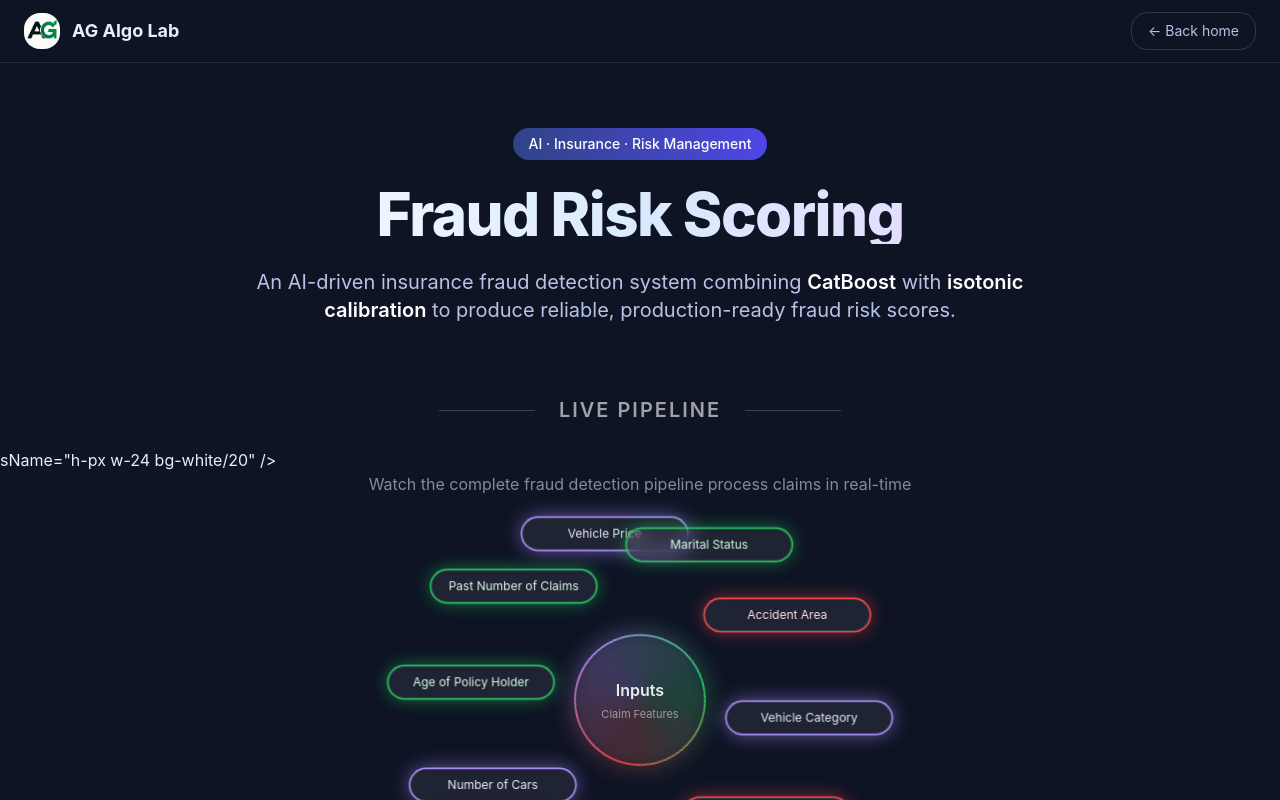
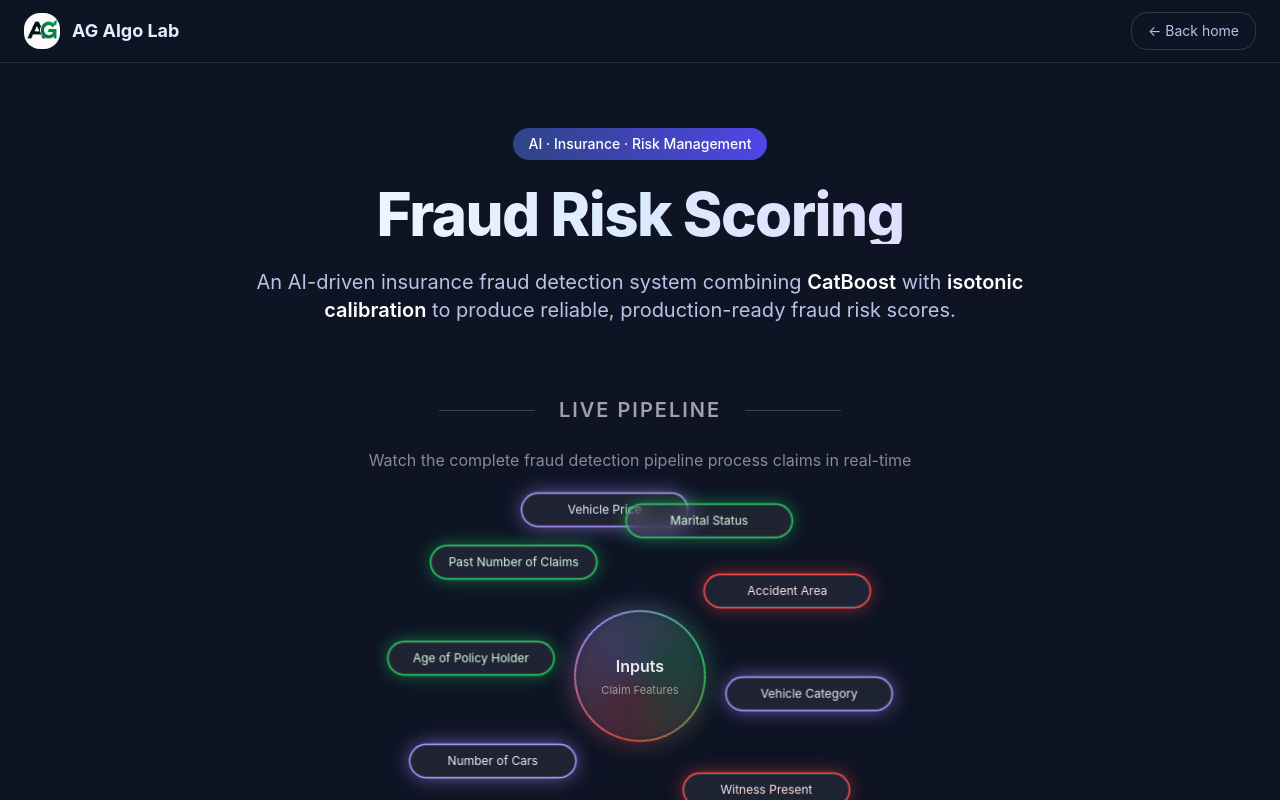
Before and after one commit to ag-algolab/ag-algolab.github.io, a React (Vite) app: page /#/fraud-risk-scoring in a window 1280 px wide. Shown: the top 800 px of the page. Built offline with nearby package versions, Linux system fonts and the light colour scheme.

Commit message:
Update FraudRiskScoring.jsx

```diff
--- a/src/pages/FraudRiskScoring.jsx
+++ b/src/pages/FraudRiskScoring.jsx
@@ -931,9 +931,6 @@ export default function FraudRiskScoring() {
           <div className="h-px w-24 bg-white/20" />
         </div>
       </div>
-      sName="h-px w-24 bg-white/20" />
-
-
 
       {/* Pipeline */}
       <section className="px-6 pb-16">
```
